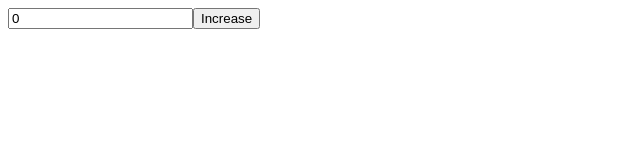
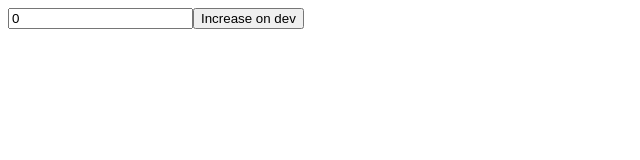
Before and after one commit to codeRK111/react-typescript, a React (Create React App) app: page / in a window 1280 px wide. Shown: the top 160 px of the page, without its empty margins (0-640 px from the left). Built offline with nearby package versions, Linux system fonts and the light colour scheme.

Commit message:
Button name change

```diff
--- a/src/App.js
+++ b/src/App.js
@@ -9,7 +9,7 @@ function App() {
   return (
     <div>
       <input type="number" value={number} />
-      <button onClick={ onClick }>Increase</button>
+      <button onClick={ onClick }>Increase on dev</button>
     </div>
   );
 }
```
